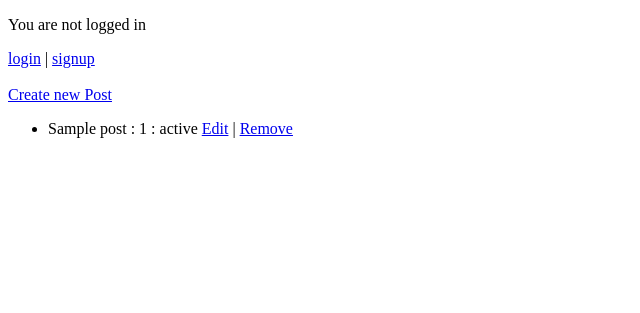
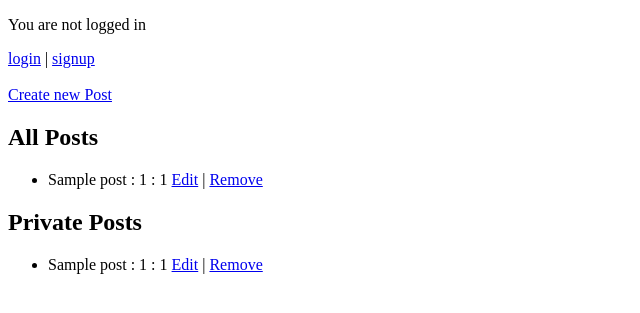
Before and after one commit to Gaurav-Zaiswal/blog-project, a Django app: template blog/templates/users/profile.html in a window 1280 px wide. Shown: the top 313 px of the page, without its empty margins (0-640 px from the left). Run offline with Django 3.2, Linux system fonts and the light colour scheme; tables that the repository leaves empty hold one stand-in row (values such as "Sample post"); the template is opened without the code that fills it: values that come from a table or form of the project are taken from there, most other values are stand-ins (such as "Sample title", 1, 10 or a date in 2020); some libraries are stand-ins or nearby versions.

Commit message:
[CREATE] vies for profile is created

```diff
--- a/blog/posts/views.py
+++ b/blog/posts/views.py
@@ -60,6 +60,11 @@
     template_name = "posts/update_post.html"
     success_message = 'Post has been updated SuccessFully!'
 
+    def get_queryset(self):
+        """ Limit a User to only modifying their own data. """
+        qs = super(UpdatePostView, self).get_queryset()
+        return qs.filter(owner=self.request.user)
+
 
 @method_decorator(login_required(login_url='/login'), name='dispatch')
 class DeletePostView(SuccessMessageMixin, DeleteView):
--- a/blog/templates/users/profile.html
+++ b/blog/templates/users/profile.html
@@ -15,9 +15,19 @@
 
 <br><br>
 <a href="{% url 'posts:new-post' %}">Create new Post</a>
+<h2>All Posts</h2>
+<ul>
+ {% for post in author_all_posts_list %}
+  <li>{{ post }} : {{ post.view_count }} : {{ post.status }}
+      <a href="{% url "posts:update-post" post.slug %}">Edit</a> |
+      <a href="{% url "posts:remove-post" post.slug %}">Remove</a>
+  </li>
+{% endfor %}
+</ul>
 
+<h2>Private Posts</h2>
 <ul>
- {% for post in author_posts_list %}
+ {% for post in author_draft_posts_list %}
   <li>{{ post }} : {{ post.view_count }} : {{ post.status }}
       <a href="{% url "posts:update-post" post.slug %}">Edit</a> |
       <a href="{% url "posts:remove-post" post.slug %}">Remove</a>
```
Also changed, not shown: blog/users/views.py (+15 -13 lines).
